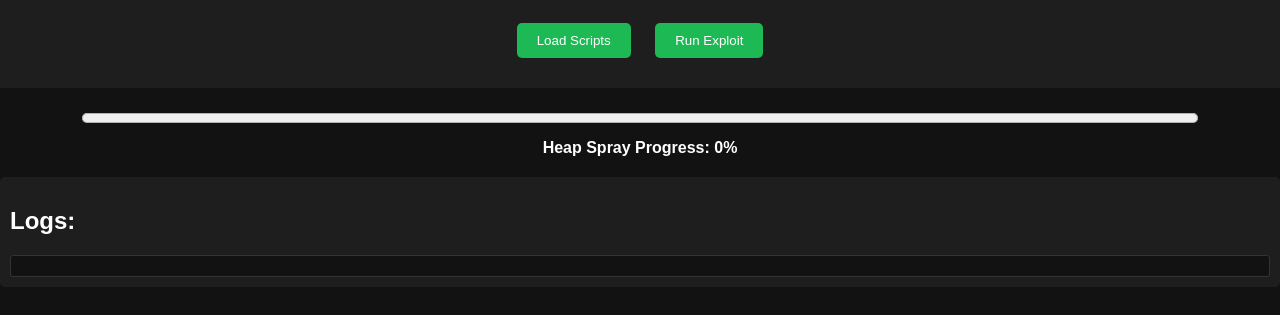
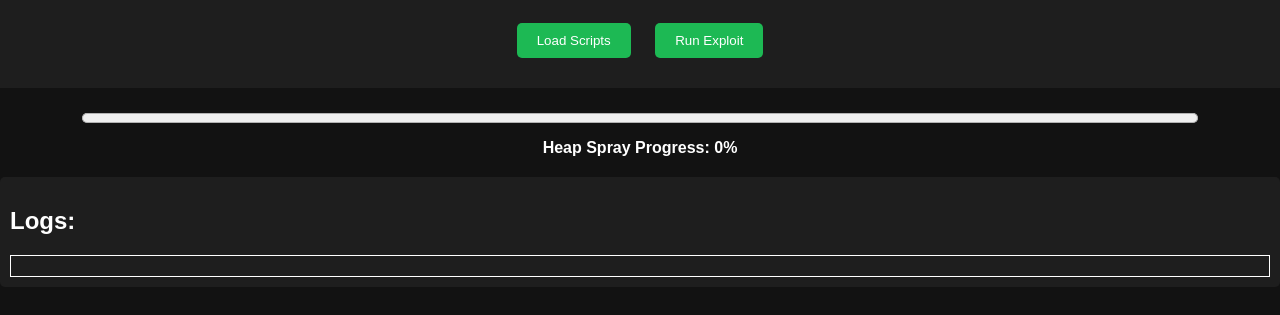
Before and after one commit to Doplx/Corunna-Ps5, a plain HTML site: page index.html in a window 1280 px wide. Shown: the part 121-436 px from the top of the page. Drawn offline with Linux system fonts and the light colour scheme.

Commit message:
Update style.css

```diff
--- a/style.css
+++ b/style.css
@@ -32,7 +32,6 @@
 progress {
     width: 90%;
     height: 20px;
-    margin: 0 auto;
 }
 
 #progress-text {
@@ -49,12 +48,8 @@
 }
 
 #log {
-    max-height: 300px;
+    font-size: 14px;
+    border: 1px solid white;
+    padding: 10px;
     overflow-y: scroll;
-    padding: 10px;
-    font-size: 14px;
-    background: #121212;
-    color: #00FF00;
-    border: 1px solid #333;
-    border-radius: 3px;
 }
```
